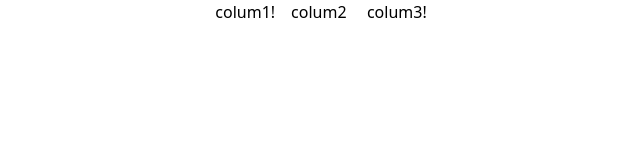
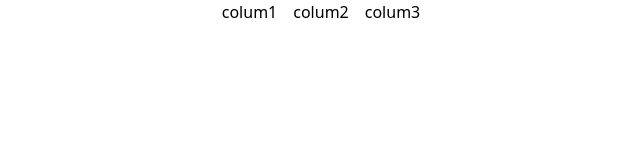
Before and after one commit to astronautican/crypto-leaderboard, a Nuxt app: page / in a window 1280 px wide. Shown: the top 160 px of the page, without its empty margins (319-959 px from the left). Built offline with nearby package versions, Linux system fonts and the light colour scheme.

Commit message:
new update

```diff
--- a/components/Tutorial.vue
+++ b/components/Tutorial.vue
@@ -2,9 +2,9 @@
 <template>
   <div class="flex justify-center">
     <div class="columns-3">
-      <div>colum1!</div>
+      <div>colum1</div>
       <div>colum2</div>
-      <div>colum3!</div>
+      <div>colum3</div>
     </div>
   </div>
 </template>
```
